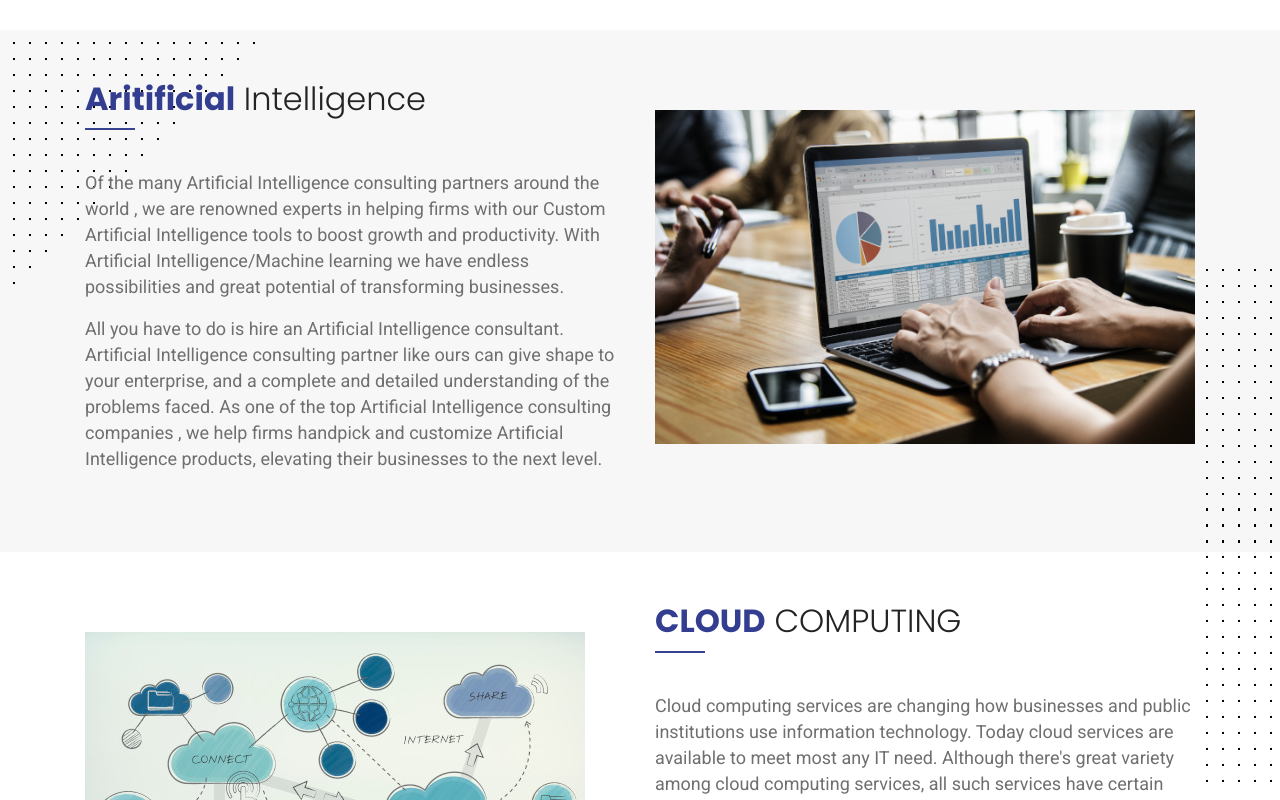
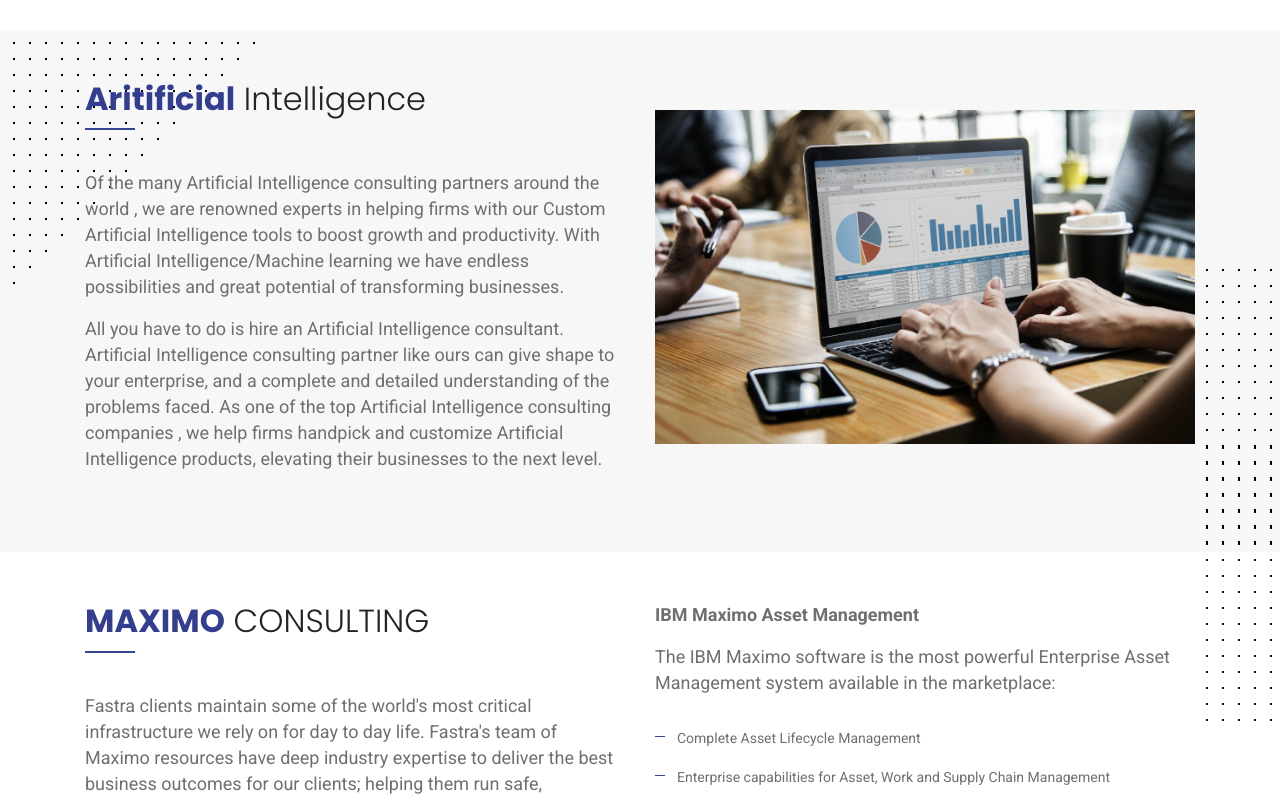
Before and after one commit to fastraallc/fastra, a plain HTML site: page index.html in a window 1280 px wide. Shown: the part 2000-2800 px from the top of the page. Drawn offline with Linux system fonts and the light colour scheme.

Commit message:
Update index.html

```diff
--- a/index.html
+++ b/index.html
@@ -165,7 +165,7 @@
           <div class="section-overlay-in dark-bg opacity4"></div>
           <div class="container">
             <div class="position-center-box w-600px max-w-100 text-center sm-p-30px-lr">
-              <h1 class="font-alt sm-font-30 font-w-700 color-white m-0px m-20px-b">Cloud Computing</h1>
+              <h1 class="font-alt sm-font-30 font-w-700 color-white m-0px m-20px-b">Maximo Consulting</h1>
               <p class="color-white font-21 sm-font-14 font-w-800">Consultation - Solution – Implementation – Software Maintenance - Support </p>
               <div class="p-30px-t">
                 <a href="#cloud" class="m-btn border-radius-3px m-btn-t-white m-10px-r">Know More</a>
@@ -332,31 +332,42 @@
     </section>
     <!-- Salesforce End-->
 
-       <!-- cloud  -->
+          <!-- cloud  -->
     <section id="cloud" class="section section-design1">
       <div class="container">
             <div class="row display-small">
          <div class="col-12 col-md-12 col-lg-12">
-            <h4 class="color-extra-dark-gray font-w-700 m-0px m-15px-b">CLOUD <span class="color-theme">COMPUTING</span></h4>
+            <h4 class="color-extra-dark-gray font-w-700 m-0px m-15px-b">MAXIMO <span class="color-theme">CONSULTING</span></h4>
             <span class="display-table theme-bg w-50px h-2px"></span>
 
           </div>
         </div>
          <div class="row">
-           <div class="col-12 col-md-6 m-30px-t sm-m-10px-t">
-            <img src="static/img/cloud-computing-basics.jpg">
-          </div> <!-- col -->
+
           <div class="col-12 col-md-6">
             <div class="m-40px-b md-m-30px-b sm-m-20px-b display-large">
-              <h5 class="font-w-300 color-extra-dark-gray font-alt m-0px p-10px-b"><span class="color-theme font-w-700">CLOUD</span> COMPUTING</h5>
+              <h5 class="font-w-300 color-extra-dark-gray font-alt m-0px p-10px-b"><span class="color-theme font-w-700">MAXIMO</span> CONSULTING</h5>
               <span class="display-table theme-bg w-50px h-2px m-15px-b"></span>
             </div>
-            <p class="font-18 sm-font-14">Cloud computing services are changing how businesses and public institutions use information technology. Today cloud services are available to meet most any IT need. Although there's great variety among cloud computing services, all such services have certain basic features and benefits in common, and all can be categorized into a few basic cloud service types.
+            <p class="font-18 sm-font-14">Fastra clients maintain some of the world's most critical infrastructure we rely on for day to day life. Fastra's team of Maximo resources have deep industry expertise to deliver the best business outcomes for our clients; helping them run safe, environmentally friendly, and highly profitable operations.
 </p>
-<p class="font-18 sm-font-14 m-30px-b">
-By now most people have heard about cloud computing services, but what does cloud mean? While cloud services may vary in their particulars, a cloud computing definition identifies the core features and benefits that are common across all clouds.</p>
+
 
           </div><!-- col -->
+
+           <div class="col-12 col-md-6">
+            <p class="font-18 sm-font-14"><strong>IBM Maximo Asset Management</strong></p>
+<p class="font-18 sm-font-14 m-30px-b">
+The IBM Maximo software is the most powerful Enterprise Asset Management system available in the marketplace:
+</p>
+<ul class="list-style-3">
+        <li>Complete Asset Lifecycle Management</li>
+        <li>Enterprise capabilities for Asset, Work and Supply Chain Management</li>
+        <li>Workflow automation capabilities to control and manage processes</li>
+        <li>Easy integration with external systems for financials, project scheduling and condition monitoring</li>
+        </ul>
+          </div> <!-- col -->
+
 
 
         </div><!-- row -->
@@ -385,7 +396,7 @@
             <p class="font-18 sm-font-14">We are a specialized Artificial Intelligence and Machine learning Consulting company. We’re dedicated to providing your business with highly skilled professionals well-matched to your unique hiring requirements and workplace environment.
 </p>
 <p class="font-18 sm-font-14 m-30px-b">
-Whether you’re looking for staff SAP ERP, ORACLE ERP, AI, ML, AWS and GCP specialists, we can help you find the right fit for your team.
+Whether you’re looking for staff SAP ERP, ORACLE ERP, AI, ML, AWS, IBM Maximo and GCP specialists, we can help you find the right fit for your team.
  </p>
 
           </div><!-- col -->
```
